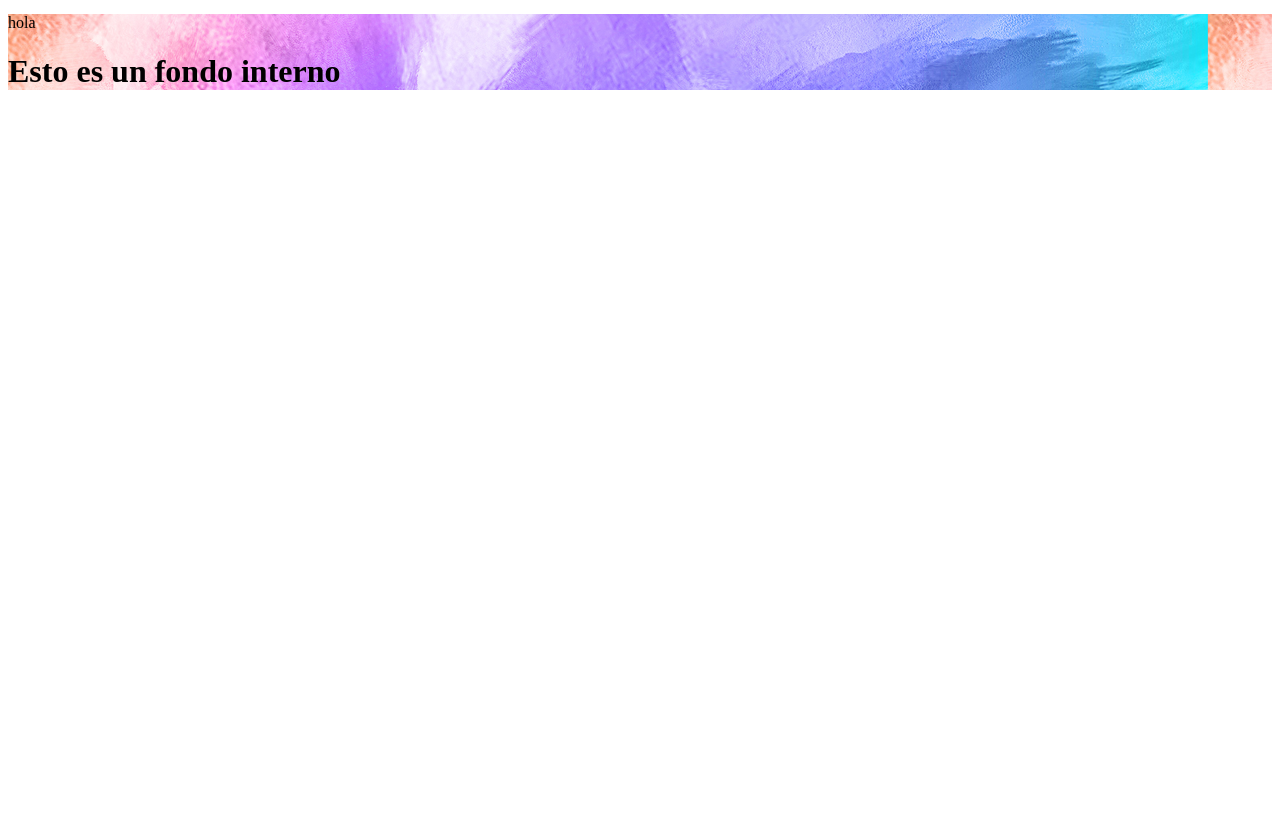
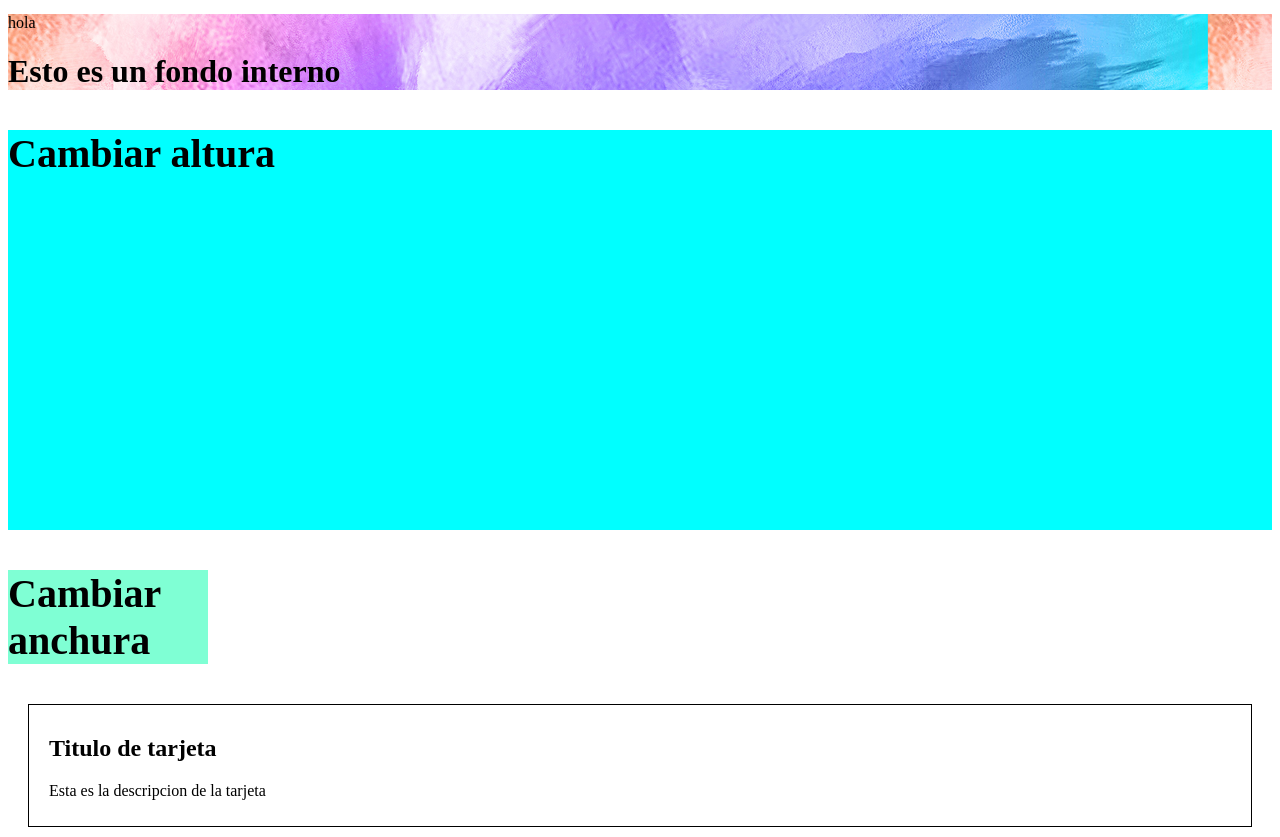
Before and after one commit to davidacs10/HTML-CSS, a plain HTML site: page 04-intro-css/introestilos.html in a window 1280 px wide. Shown: the part 340-1177 px from the top of the page. Before the commit the page ends 800 px from the top, so only its background shows below. Drawn offline with Linux system fonts and the light colour scheme.

Commit message:
Estilos de altura, anchura, padding y margin

```diff
--- a/04-intro-css/introestilos.css
+++ b/04-intro-css/introestilos.css
@@ -32,3 +32,22 @@ h3{
     background-image: url("imagenes/background.jpg");
     background-position: left right;
 }
+
+/* Estilos de altura, anchura, padding y margin */
+.altura h3{
+    color: black;
+    background-color: aqua;
+    height: 400px;
+}
+.anchura h3{
+    color: black;
+    background-color: aquamarine;
+    width: 200px;
+}
+.tarjeta{
+    color: black;
+    border-style: solid;
+    border-width: 1px;
+    padding: 10px 20px;
+    margin: 10px 20px;
+}
--- a/04-intro-css/introestilos.html
+++ b/04-intro-css/introestilos.html
@@ -20,5 +20,15 @@
         <p>hola</p>
         <h1>Esto es un fondo interno</h1>
     </div>
+    <div class="altura">
+        <h3>Cambiar altura</h3>
+    </div>
+    <div class="anchura">
+        <h3>Cambiar anchura</h3>
+    </div>
+    <div class="tarjeta">
+        <h2>Titulo de tarjeta</h2>
+        <p>Esta es la descripcion de la tarjeta</p>
+    </div>
 </body>
 </html>
```
